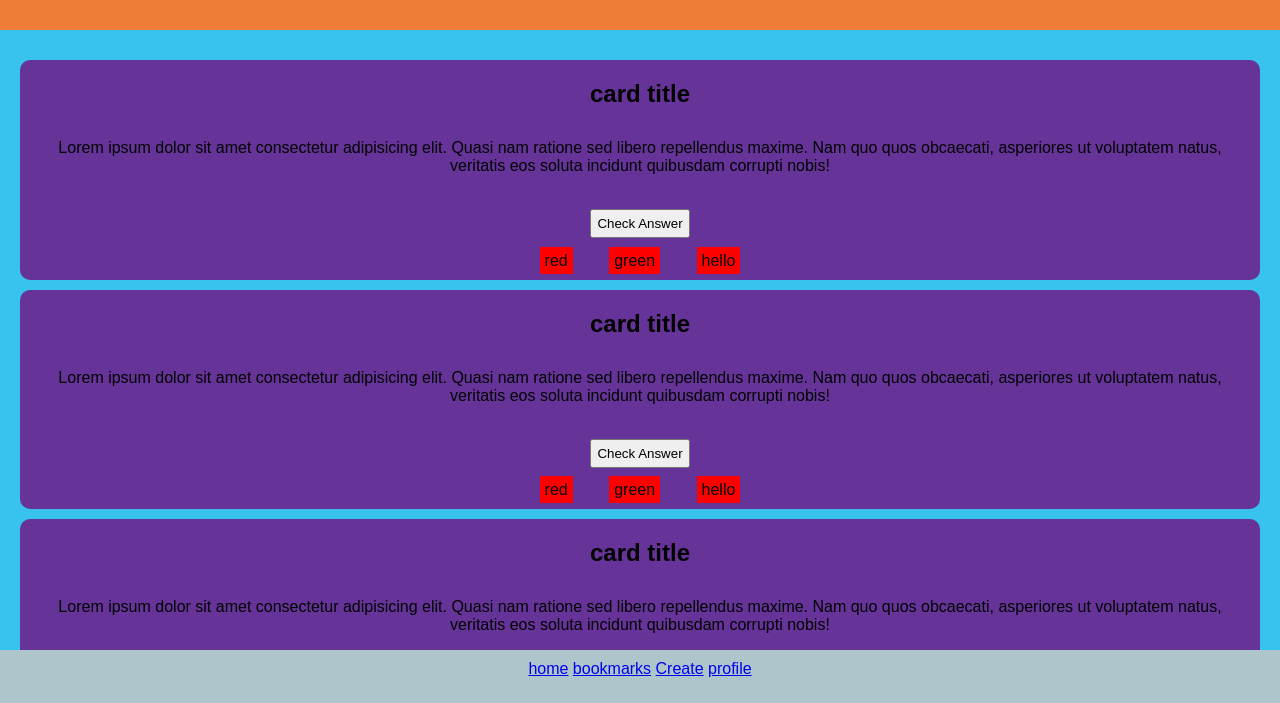
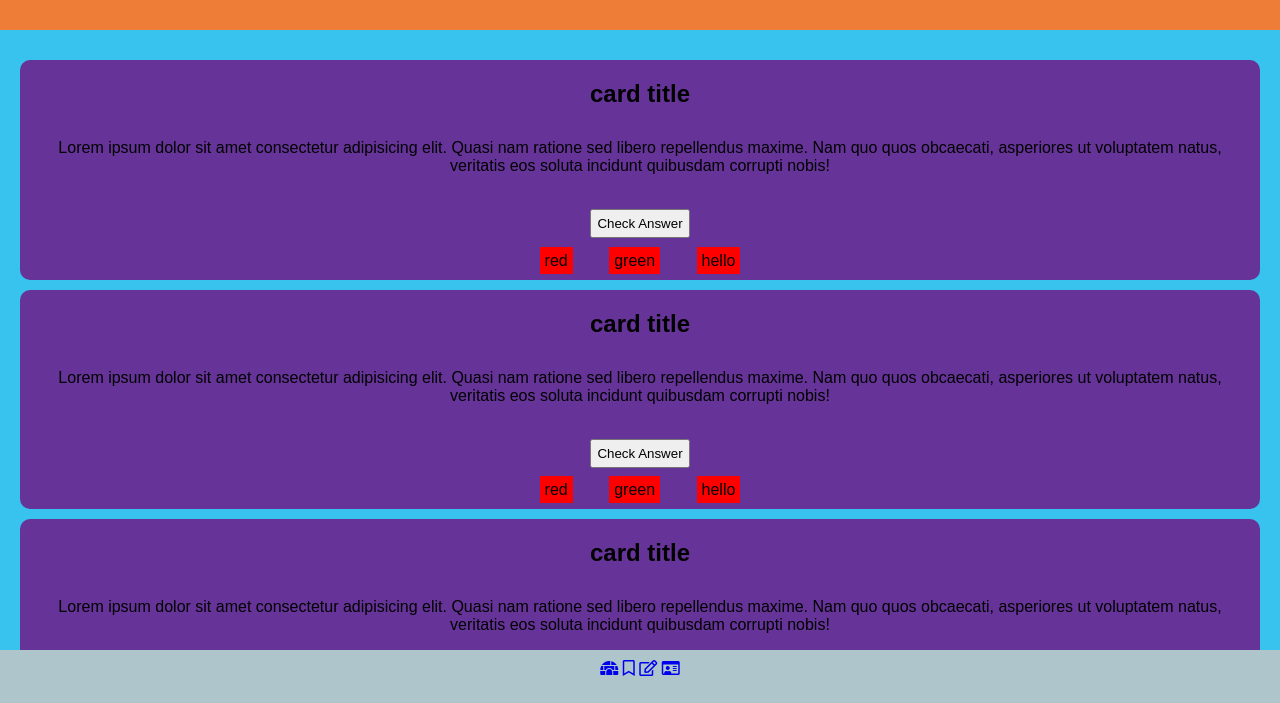
Before and after one commit to ScienceMaster7/Quiz-app, a plain HTML site: page index.html in a window 1280 px wide. Shown: the part 50-753 px from the top of the page. Drawn offline with Linux system fonts and the light colour scheme.

Commit message:
addition of Icons

```diff
--- a/index.html
+++ b/index.html
@@ -5,6 +5,13 @@
     <meta name="viewport" content="width=device-width, initial-scale=1.0" />
     <title>Quiz App</title>
     <link rel="stylesheet" href="styles/index.css" />
+    <link
+      rel="stylesheet"
+      href="https://cdnjs.cloudflare.com/ajax/libs/font-awesome/5.15.3/css/all.min.css"
+      integrity="sha512-iBBXm8fW90+nuLcSKlbmrPcLa0OT92xO1BIsZ+ywDWZCvqsWgccV3gFoRBv0z+8dLJgyAHIhR35VZc2oM/gI1w=="
+      crossorigin="anonymous"
+      referrerpolicy="no-referrer"
+    />
   </head>
   <body>
     <header class="header">
@@ -89,10 +96,10 @@
     </main>
     <footer>
       <nav>
-        <a href="/index.html">home</a>
-        <a href="/webpages/bookmarks.html">bookmarks</a>
-        <a href="/webpages/create.html">Create</a>
-        <a href="/webpages/profile.html">profile</a>
+        <a href="/index.html" class="nav__icon"><i class="fas fa-igloo"></i></a>
+        <a href="/webpages/bookmarks.html"><i class="far fa-bookmark"></i></a>
+        <a href="/webpages/create.html"><i class="far fa-edit"></i></a>
+        <a href="/webpages/profile.html"><i class="far fa-id-card"></i></a>
       </nav>
     </footer>
   </body>
--- a/styles/index.css
+++ b/styles/index.css
@@ -44,6 +44,9 @@
   margin: 1em;
 }
 
+.nav__icon {
+  size: 20px;
+}
 .tag {
   padding: 5px;
   display: inline;
```
